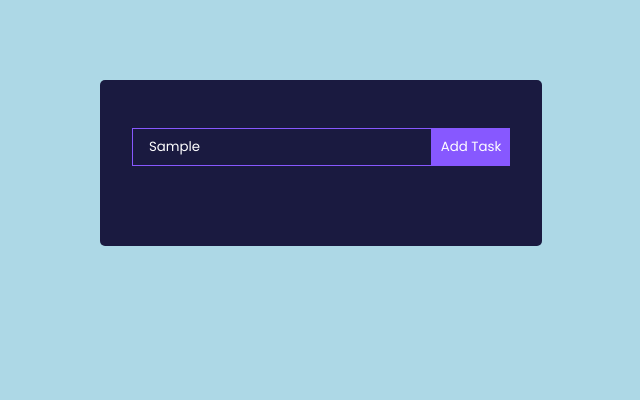
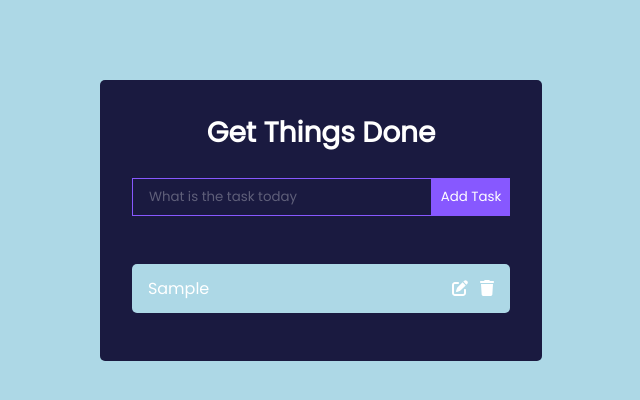
Before and after one commit to NkosinathiSeptember23/To-do-list, a React (Create React App) app: page / in a window 1280 px wide. Both pictures are taken after typing "Sample" into the empty fields and a click on the button "Add Task". Shown: the top 400 px of the page, without its empty margins (319-959 px from the left). Built offline with nearby package versions, Linux system fonts and the light colour scheme.

Commit message:
Pushing all files to the development branch

```diff
--- a/src/components/EditTodoForm.js
+++ b/src/components/EditTodoForm.js
@@ -1,10 +1,20 @@
-import React from 'react'
+import React, {useState} from 'react'
 
-const EditTodoForm = () => {
+const EditTodoForm = ({editTodo, task}) => {
+    const [value, setValue] = useState(task.task)
+
+    const handleSubmit = e => {
+        e.preventDefault();
+
+        editTodo(value, task.id)
+
+        setValue("")
+    }
   return (
-    <div>
-      EditTodoForm
-    </div>
+    <form className='TodoForm' onSubmit={handleSubmit}>
+      <input type="text" className='todo-input' value={value} placeholder='Update Task' onChange={(e) => setValue(e.target.value)} />
+      <button type='submit' className='todo-btn'>Update Task</button>
+    </form>
   )
 }
 
--- a/src/components/Todo.js
+++ b/src/components/Todo.js
@@ -1,9 +1,16 @@
 import React from 'react'
+import { FontAwesomeIcon } from '@fortawesome/react-fontawesome'
+import { faPenToSquare } from '@fortawesome/free-solid-svg-icons'
+import { faTrash } from '@fortawesome/free-solid-svg-icons'
 
-const Todo = () => {
+const Todo = ({task, toggleComplete, deleteTodo, editTodo}) => {
   return (
-    <div>
-      Todo
+    <div className='Todo'>
+       <p className={`${task.completed ? "completed" : "incompleted"}`} onClick={() => toggleComplete(task.id)}>{task.task}</p>
+      <div>
+        <FontAwesomeIcon icon={faPenToSquare} onClick={() => editTodo(task.id)}/>
+        <FontAwesomeIcon icon={faTrash} onClick={() => deleteTodo(task.id)}/>
+      </div>
     </div>
   )
 }
--- a/src/components/TodoForm.js
+++ b/src/components/TodoForm.js
@@ -1,15 +1,18 @@
 import React, {useState} from 'react'
 
-const TodoForm = () => {
+const TodoForm = ({addTodo}) => {
     const [value, setValue] = useState("")
 
     const handleSubmit = e => {
         e.preventDefault();
-        console.log(value)
+
+        addTodo(value)
+
+        setValue("")
     }
   return (
     <form className='TodoForm' onSubmit={handleSubmit}>
-      <input type="text" className='todo-input' placeholder='What is the task today' onChange={(e) => setValue(e.target.value)} />
+      <input type="text" className='todo-input' value={value} placeholder='What is the task today' onChange={(e) => setValue(e.target.value)} />
       <button type='submit' className='todo-btn'>Add Task</button>
     </form>
   )
--- a/src/components/TodoWrapper.js
+++ b/src/components/TodoWrapper.js
@@ -1,10 +1,53 @@
-import React from 'react'
+import React, {useState} from 'react'
 import TodoForm from './TodoForm'
+import { v4 as uuidv4 } from 'uuid';
+import Todo from './Todo'
+import EditTodoForm from './EditTodoForm';
+uuidv4();
 
 const TodoWrapper = () => {
+  const [todos, setTodos] = useState([])
+
+  const addTodo = todo => {
+    setTodos([...todos, {id: uuidv4(), task: todo, completed: false, isEditing: false}])
+    console.log(todos)
+  }
+  const toggleComplete = (id) => {
+    setTodos(
+      todos.map((todo) =>
+        todo.id === id ? { ...todo, completed: !todo.completed } : todo))
+    }
+
+  const deleteTodo = id => {
+    setTodos(todos.filter(todo => todo.id !== id))
+  }
+
+  const editTodo = id => {
+    setTodos(todos.map(todo => todo.id === id ? {...todo, isEditing: !todo.isEditing} : todo))
+  }
+
+  const editTask = (task, id) => {
+    setTodos(
+      todos.map((todo) =>
+        todo.id === id ? { ...todo, task, isEditing: !todo.isEditing } : todo
+      ))
+    }
   return (
     <div className='TodoWrapper'>
-      <TodoForm/>
+      <h1>Get Things Done</h1>
+      <TodoForm addTodo={addTodo}/>
+      {todos.map((todo, index) =>(
+        todo.isEditing ? (
+          <EditTodoForm editTodo={editTask} task={todo}/>
+        ): (
+        <Todo task={todo} key={index}
+         toggleComplete={toggleComplete}
+         deleteTodo={deleteTodo}
+         editTodo={editTodo}/>
+        )
+
+      ))}
+
     </div>
   )
 }
```
Also changed, not shown: 1 other file (tests, documents, lock files or other folders).
